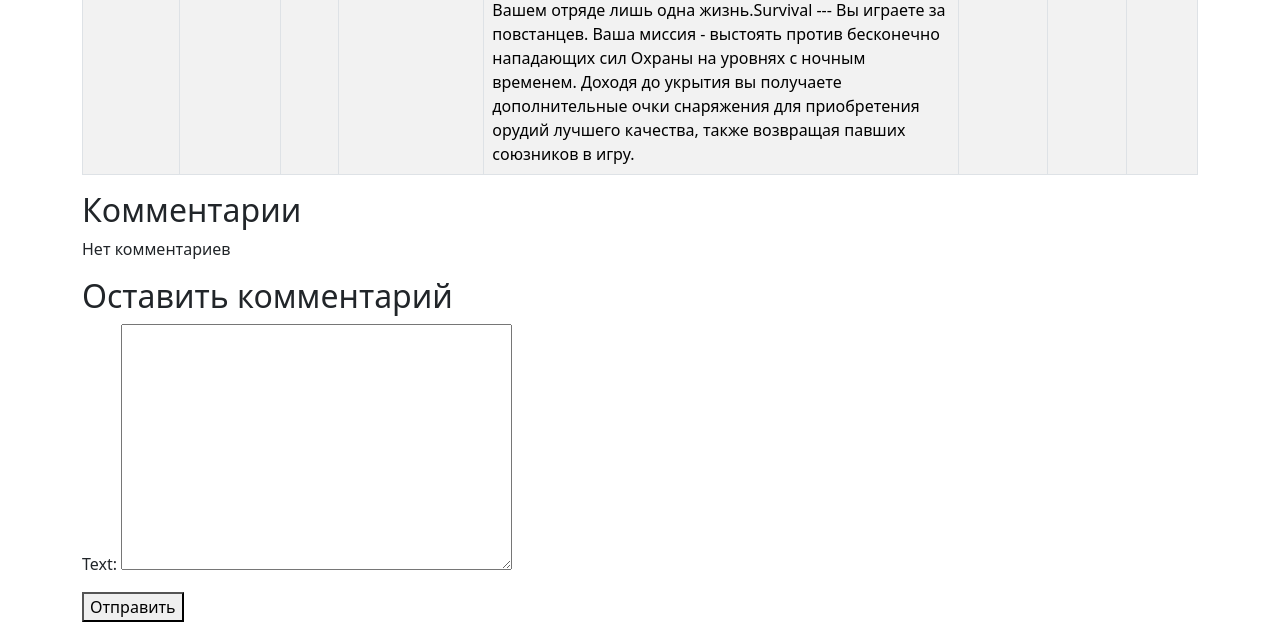
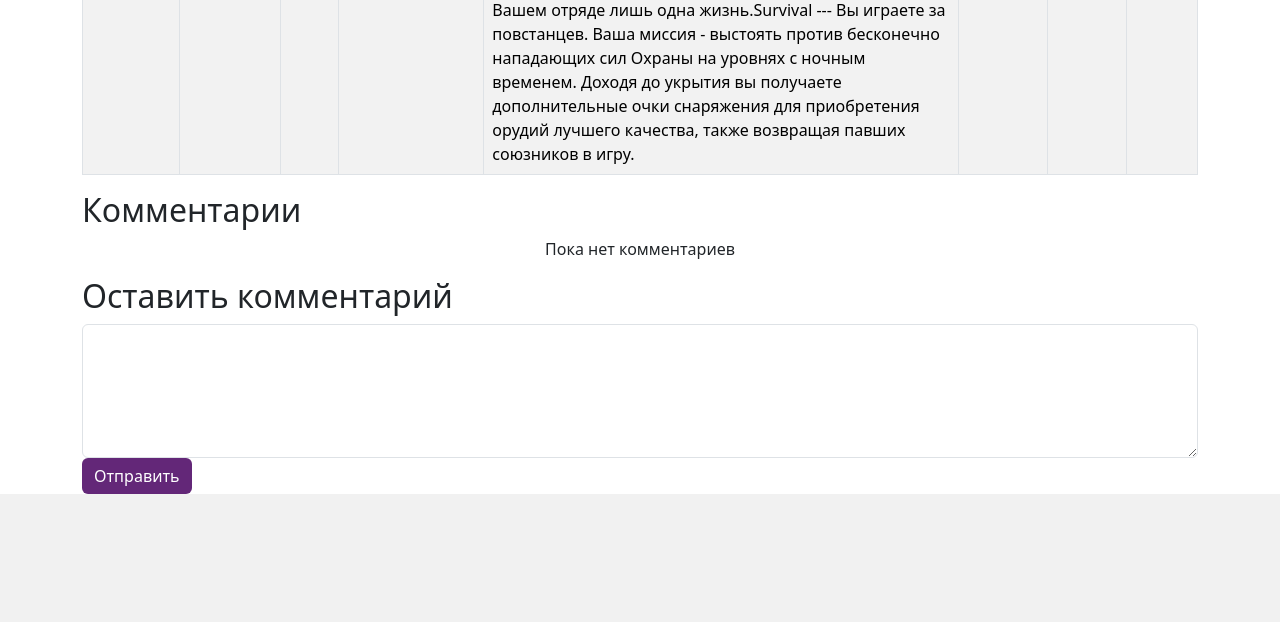
Before and after one commit to Bazalex1/gameshop, a Django app: a page that uses templates/shop/single_game.html in a window 1280 px wide. Shown: the part 2566-3188 px from the top of the page. After the commit the page ends 3060 px from the top, so only its background shows below. Run offline with Django 5.2, Linux system fonts and the light colour scheme; data comes from the database, SQL or seed files in the repository; both versions use the stored data as it was after the commit.

Commit message:
Улучшил визуал комментариев на single_game

```diff
--- a/templates/shop/single_game.html
+++ b/templates/shop/single_game.html
@@ -35,15 +35,24 @@
 
 <h2>Комментарии</h2>
 {% for comment in comments %}
-  <p>{{ comment.user }}: {{ comment.text }}</p>
+  <div class="comment">
+    <div class="d-flex justify-content-between">
+      <span class="comment-user">{{ comment.user }}:</span>
+      <span class="comment-time text-muted">{{ comment.created_at }}</span>
+    </div>
+    <span class="comment-text"><b>{{ comment.text }}</b></span>
+  </div>
 {% empty %}
-  <p>Нет комментариев</p>
+  <p class="text-center">Пока нет комментариев</p>
 {% endfor %}
 
-<h2>Оставить комментарий</h2>
-<form method="post">
-  {% csrf_token %}
-  {{ form.as_p }}
-  <button type="submit">Отправить</button>
+<div class="form-group">
+  <h2>Оставить комментарий</h2>
+  <form method="post">
+    {% csrf_token %}
+    <textarea name="text" class="form-control" rows="5" required></textarea>
+    <button class="btn btn-primary profile-button" type="submit">Отправить</button>
+  </form>
+</div>
 
 {% endblock content %}
--- a/templates/user_profile/main.html
+++ b/templates/user_profile/main.html
@@ -98,11 +98,11 @@
               <div class="comment">
                 <div class="comment-header">
                   <a href="{% url 'shop:single_game' game_id=comment.game.id %}">{{ comment.game.title }}</a>
-                  <small>Оставлено: {{ comment.created_at|date:'d.m.Y H:i' }}</small>
                 </div>
                 <div class="comment-body">
                   <strong>{{ comment.text }}</strong>
                 </div>
+                <small>Оставлено: {{ comment.created_at|date:'d.m.Y H:i' }}</small>
                 {% if comment.user == user %}
                 <form action="{% url 'user_profile:delete_comment' comment.id %}" method="post">
                   {% csrf_token %}
```
Also changed, not shown: db.sqlite3.
